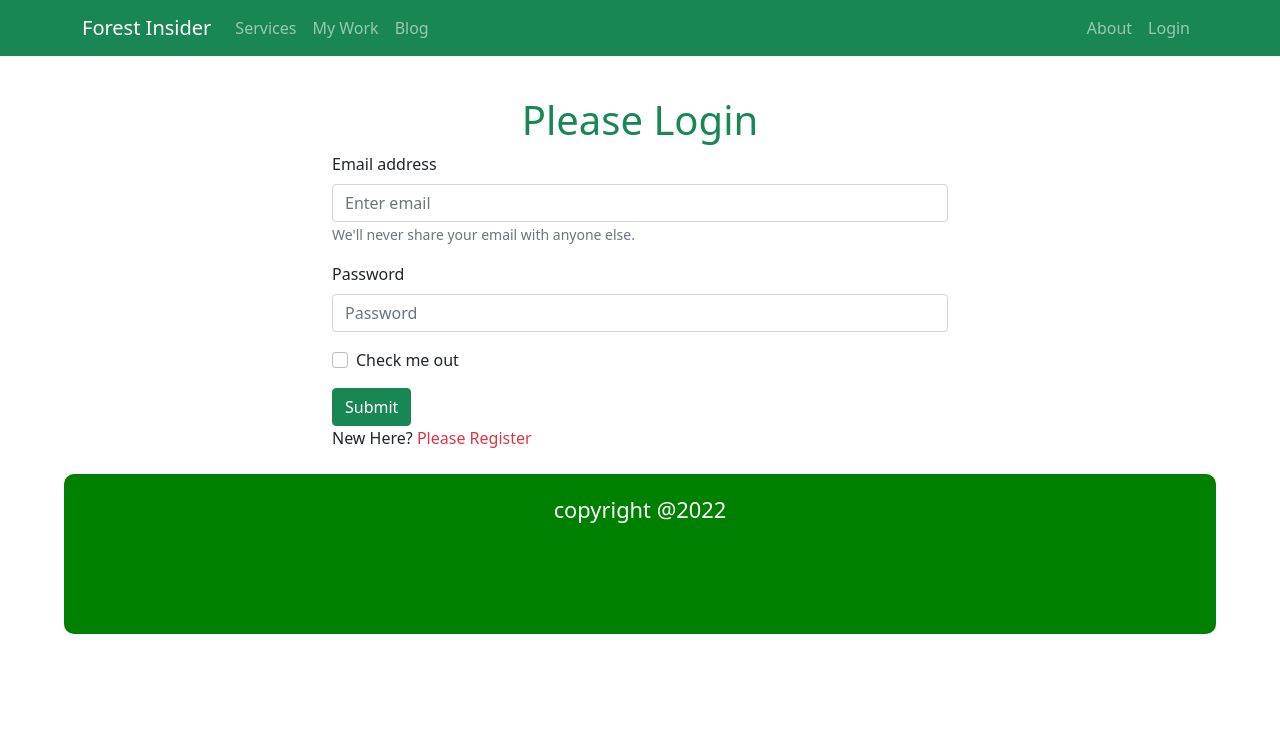
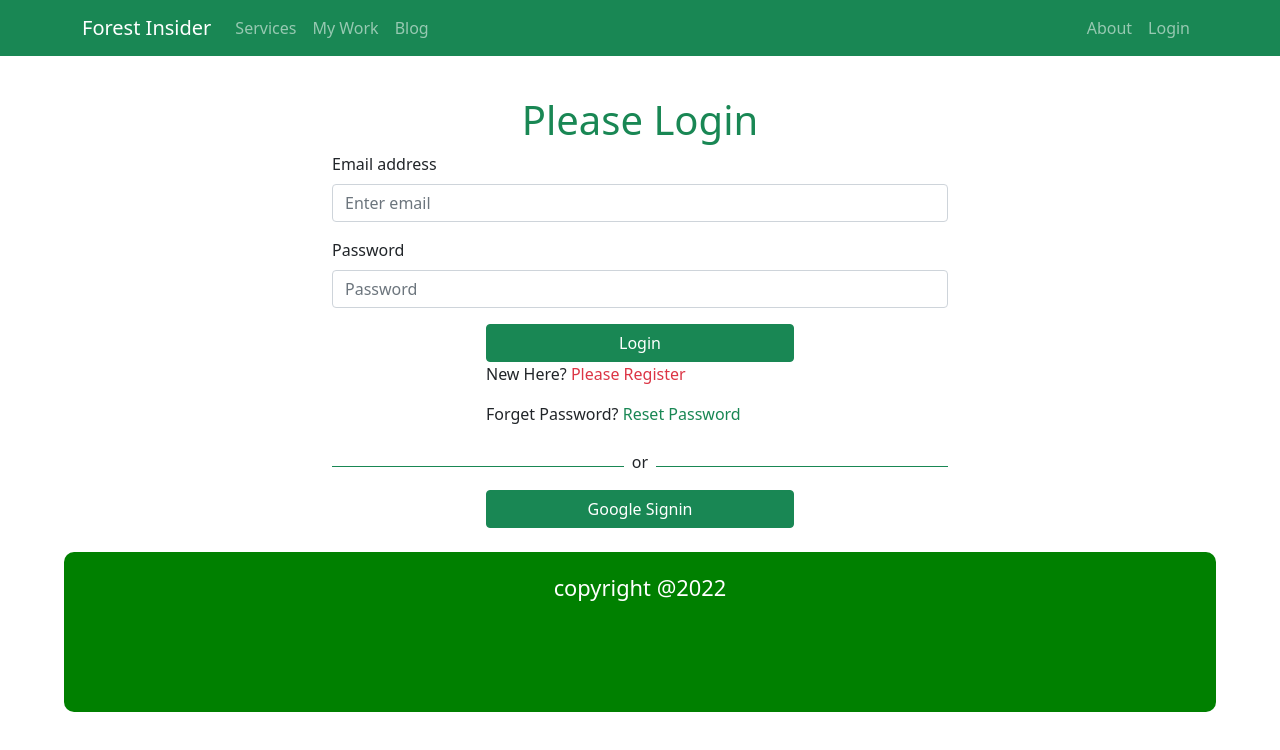
Before and after one commit to mat557/assignment-10-code, a React (Create React App) app: page /login in a window 1280 px wide. Shown: the top 750 px of the page. Built offline with nearby package versions, Linux system fonts and the light colour scheme; no server answers.

Commit message:
email verification done

```diff
--- /dev/null
+++ b/src/Page/Login/EmailLogIn/EmailLogIn.jsx
@@ -0,0 +1,36 @@
+import React from 'react';
+import { useSignInWithGoogle } from 'react-firebase-hooks/auth';
+import { useLocation, useNavigate } from 'react-router-dom';
+import auth from '../../../firebase.init';
+
+const EmailLogIn = () => {
+    const [signInWithGoogle, user, loading, error] = useSignInWithGoogle(auth);
+    const navigate = useNavigate();
+    const location = useLocation();
+
+    let from = location.state?.from?.pathname || "/";
+    let errorElement;
+    if (error) {
+        errorElement =  <p className='text-danger'>Error: {error?.message}</p>
+    }
+
+    if(user){
+        navigate(from, { replace: true });
+    }
+
+    return (
+        <div>
+            <div className='d-flex align-items-center'>
+                <div style={{height:'1px'}} className='bg-success w-50 '></div>
+                <p className='mt-2 px-2'>or</p>
+                <div style={{height:'1px'}} className='bg-success w-50 '></div>
+            </div>
+            {errorElement}
+            <div>
+                <button onClick={()=> signInWithGoogle()} className='btn btn-success w-50 mx-auto d-block'>Google Signin</button>
+            </div>
+        </div>
+    );
+};
+
+export default EmailLogIn;
--- a/src/Page/Login/LOgin/Login.jsx
+++ b/src/Page/Login/LOgin/Login.jsx
@@ -1,8 +1,10 @@
+import { async } from "@firebase/util";
 import React, { useEffect, useRef } from "react";
 import { Button, Form } from "react-bootstrap";
-import { useSignInWithEmailAndPassword } from "react-firebase-hooks/auth";
+import { useSendPasswordResetEmail, useSignInWithEmailAndPassword } from "react-firebase-hooks/auth";
 import { Link, useLocation, useNavigate } from "react-router-dom";
 import auth from "../../../firebase.init";
+import EmailLogIn from "../EmailLogIn/EmailLogIn";
 
 const Login = () => {
     const navigate = useNavigate();
@@ -10,16 +12,16 @@
     const passwordRef = useRef('');
     const location = useLocation();
     let from = location.state?.from?.pathname || "/";
+    const [sendPasswordResetEmail, sending, error] = useSendPasswordResetEmail(auth);
     const [
         signInWithEmailAndPassword,
         user
       ] = useSignInWithEmailAndPassword(auth);
 
-      useEffect(()=>{
+
         if(user){
           navigate(from, { replace: true });
         }
-      },[user])
 
 
 
@@ -30,6 +32,12 @@
         const password = passwordRef.current.value;
 
         signInWithEmailAndPassword(email,password);
+    }
+
+    const handleResetPassword = async() =>{
+      const email = emailRef.current.value;
+      await sendPasswordResetEmail(email);
+      alert('sent email');
     }
 
     const nevigateRegister = event =>{
@@ -44,23 +52,21 @@
         <Form.Group className="mb-3" controlId="formBasicEmail">
           <Form.Label>Email address</Form.Label>
           <Form.Control ref={emailRef} type="email" placeholder="Enter email" required/>
-          <Form.Text className="text-muted">
-            We'll never share your email with anyone else.
-          </Form.Text>
+
         </Form.Group>
 
         <Form.Group className="mb-3" controlId="formBasicPassword">
           <Form.Label>Password</Form.Label>
           <Form.Control ref={passwordRef} type="password" placeholder="Password" required/>
         </Form.Group>
-        <Form.Group className="mb-3" controlId="formBasicCheckbox">
-          <Form.Check type="checkbox" label="Check me out" />
-        </Form.Group>
-        <Button variant="success" type="submit">
-          Submit
+
+        <Button className="w-50 mx-auto d-block" variant="success" type="submit">
+          Login
         </Button>
       </Form>
-      <p>New Here? <Link to='/register' className="text-danger pe-auto text-decoration-none" onClick={nevigateRegister}>Please Register</Link></p>
+      <p className="w-50 mx-auto d-block" >New Here? <Link to='/register' className="text-danger pe-auto text-decoration-none" onClick={nevigateRegister}>Please Register</Link></p>
+      <p className="w-50 mx-auto d-block" >Forget Password? <Link to='/register' className="text-success pe-auto text-decoration-none" onClick={handleResetPassword}>Reset Password</Link></p>
+      <EmailLogIn></EmailLogIn>
     </div>
   );
 };
--- a/src/Page/Login/Register/Register.jsx
+++ b/src/Page/Login/Register/Register.jsx
@@ -3,6 +3,7 @@
 import { Link, useNavigate } from "react-router-dom";
 import { useCreateUserWithEmailAndPassword } from 'react-firebase-hooks/auth';
 import  auth from "../../../firebase.init";
+import EmailLogIn from "../EmailLogIn/EmailLogIn";
 
 
 const Register = () => {
@@ -12,7 +13,7 @@
         user,
         loading,
         error,
-      ] = useCreateUserWithEmailAndPassword(auth);
+      ] = useCreateUserWithEmailAndPassword(auth , {sendEmailVerification:true});
 
     const navigateLogin = () =>{
         navigate('/login');
@@ -38,29 +39,26 @@
 
   return (
     <div className="mt-5 container w-50 mx-auto mb-4">
-      <h1 className="text-center text-success pt-5">register</h1>
+      <h1 className="text-center text-success pt-5">Register</h1>
 
       <Form onSubmit={handleRegister}>
         <Form.Group className="mb-3" controlId="formBasicEmail">
           <Form.Label>Email address</Form.Label>
           <Form.Control type="email" name="email" placeholder="Enter email" />
-          <Form.Text className="text-muted">
-            We'll never share your email with anyone else.
-          </Form.Text>
+
         </Form.Group>
 
         <Form.Group className="mb-3" controlId="formBasicPassword">
           <Form.Label>Password</Form.Label>
           <Form.Control type="password" name="password" placeholder="Password" />
         </Form.Group>
-        <Form.Group className="mb-3" controlId="formBasicCheckbox">
-          <Form.Check type="checkbox" label="Check me out" />
-        </Form.Group>
-        <Button variant="success" type="submit">
-          Submit
+
+        <Button className="w-50 mx-auto d-block" variant="success" type="submit">
+          Register
         </Button>
       </Form>
-      <p>Already have an acoount? <Link to='/login' className="text-danger pe-auto text-decoration-none" onClick={navigateLogin}>Please Login</Link></p>
+      <p className="w-50 mx-auto d-block" >Already have an acoount? <Link to='/login' className="text-danger pe-auto text-decoration-none" onClick={navigateLogin}>Please Login</Link></p>
+      <EmailLogIn></EmailLogIn>
     </div>
   );
 };
```
Also changed, not shown: public/servies.json (+0 -21 lines).
